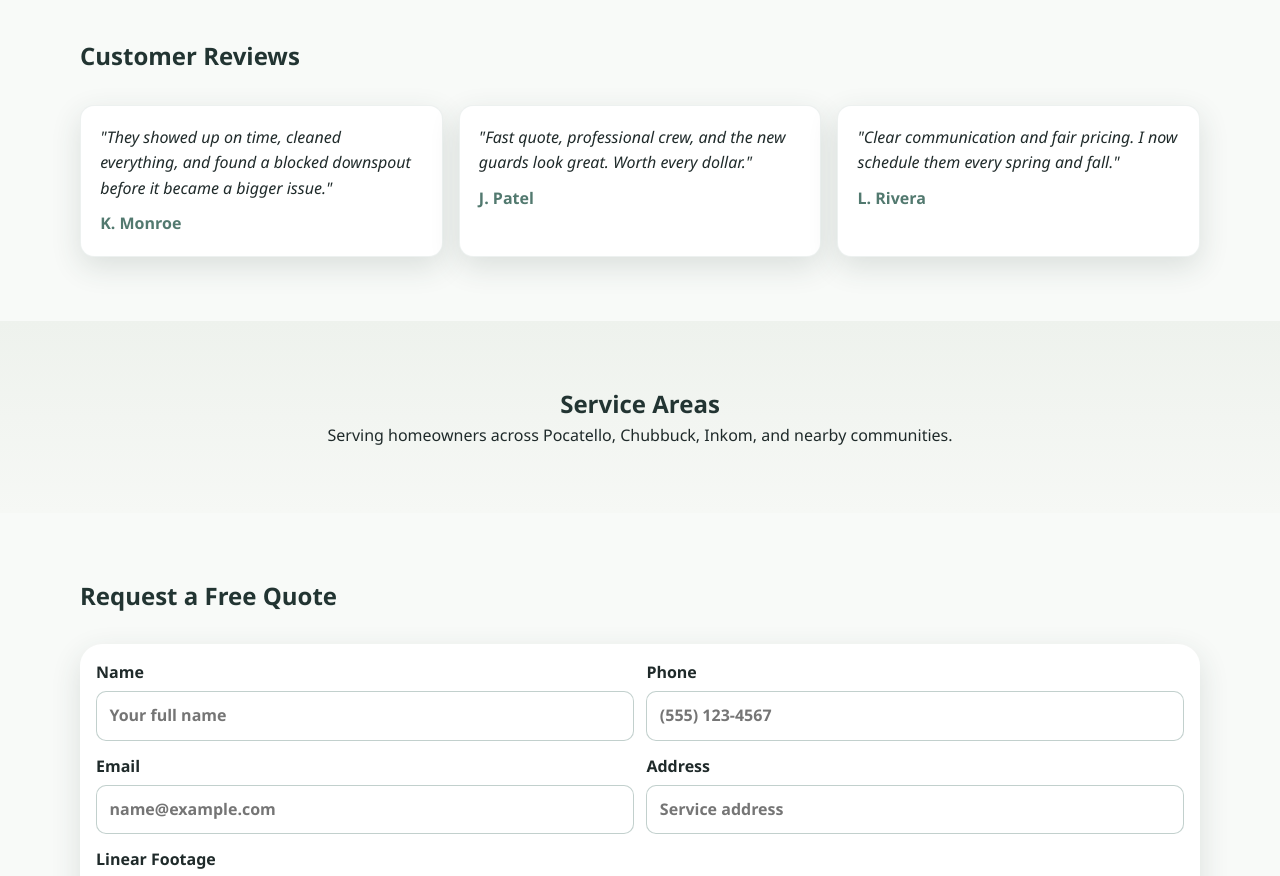
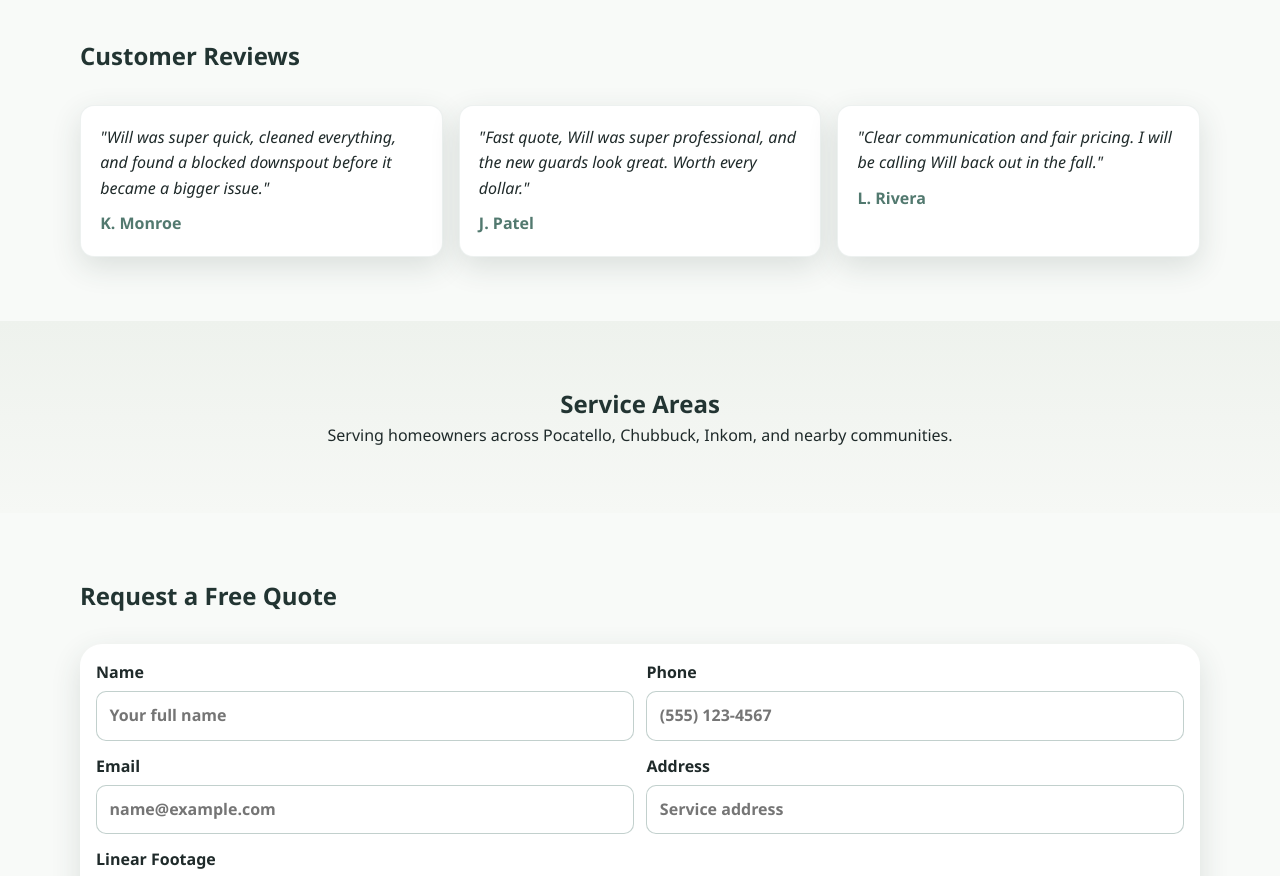
Before and after one commit to gordons-gutters/website, a React (Vite) app: page / in a window 1280 px wide. Shown: the part 1580-2456 px from the top of the page. Built offline with nearby package versions, Linux system fonts and the light colour scheme.

Commit message:
review updates

```diff
--- a/src/pages/Home.jsx
+++ b/src/pages/Home.jsx
@@ -43,15 +43,15 @@ const previewImages = [
 const reviews = [
   {
     name: 'K. Monroe',
-    quote: 'They showed up on time, cleaned everything, and found a blocked downspout before it became a bigger issue.',
+    quote: 'Will was super quick, cleaned everything, and found a blocked downspout before it became a bigger issue.',
   },
   {
     name: 'J. Patel',
-    quote: 'Fast quote, professional crew, and the new guards look great. Worth every dollar.',
+    quote: 'Fast quote, Will was super professional, and the new guards look great. Worth every dollar.',
   },
   {
     name: 'L. Rivera',
-    quote: 'Clear communication and fair pricing. I now schedule them every spring and fall.',
+    quote: 'Clear communication and fair pricing. I will be calling Will back out in the fall.',
   },
 ];
 
```
